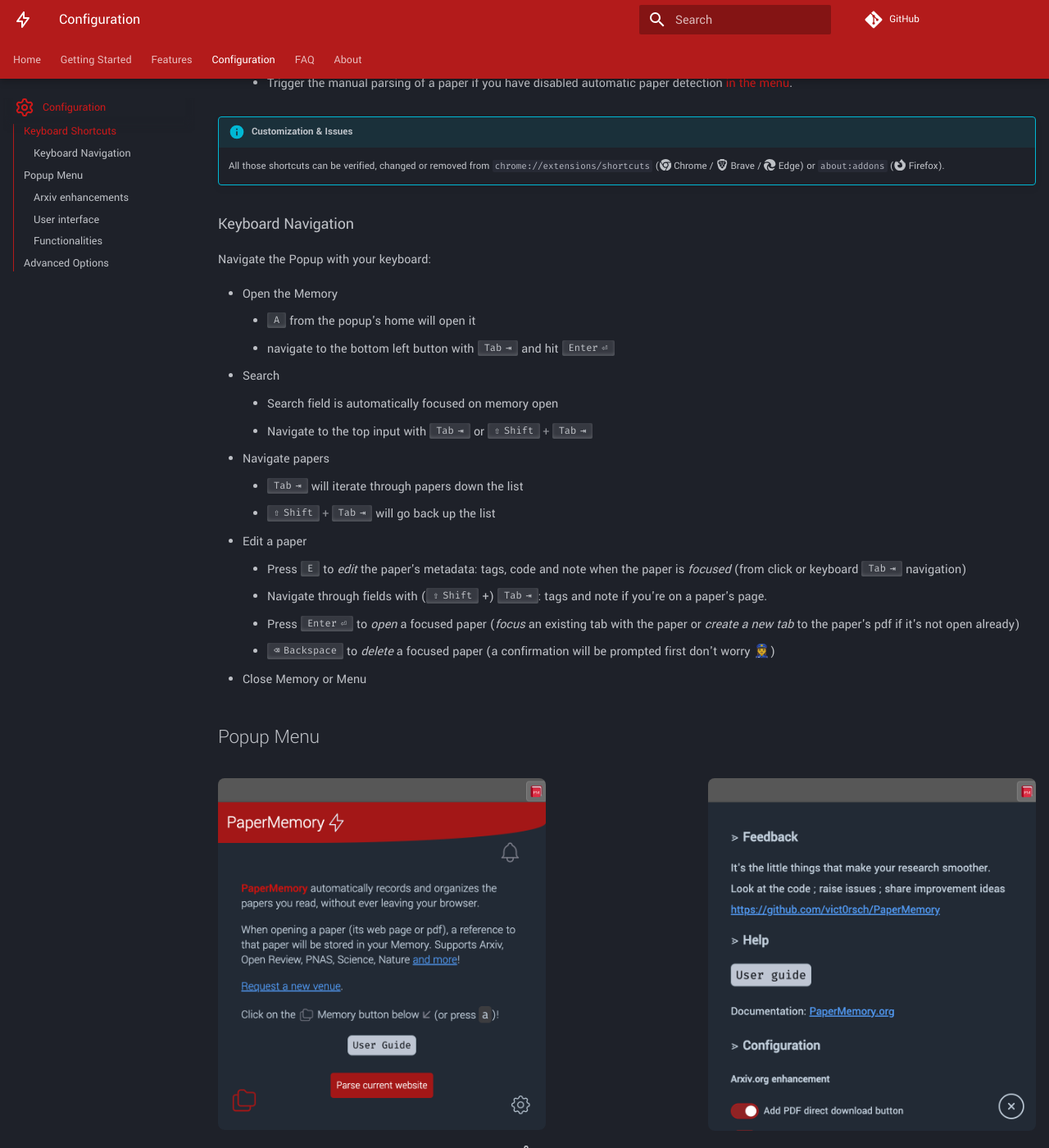
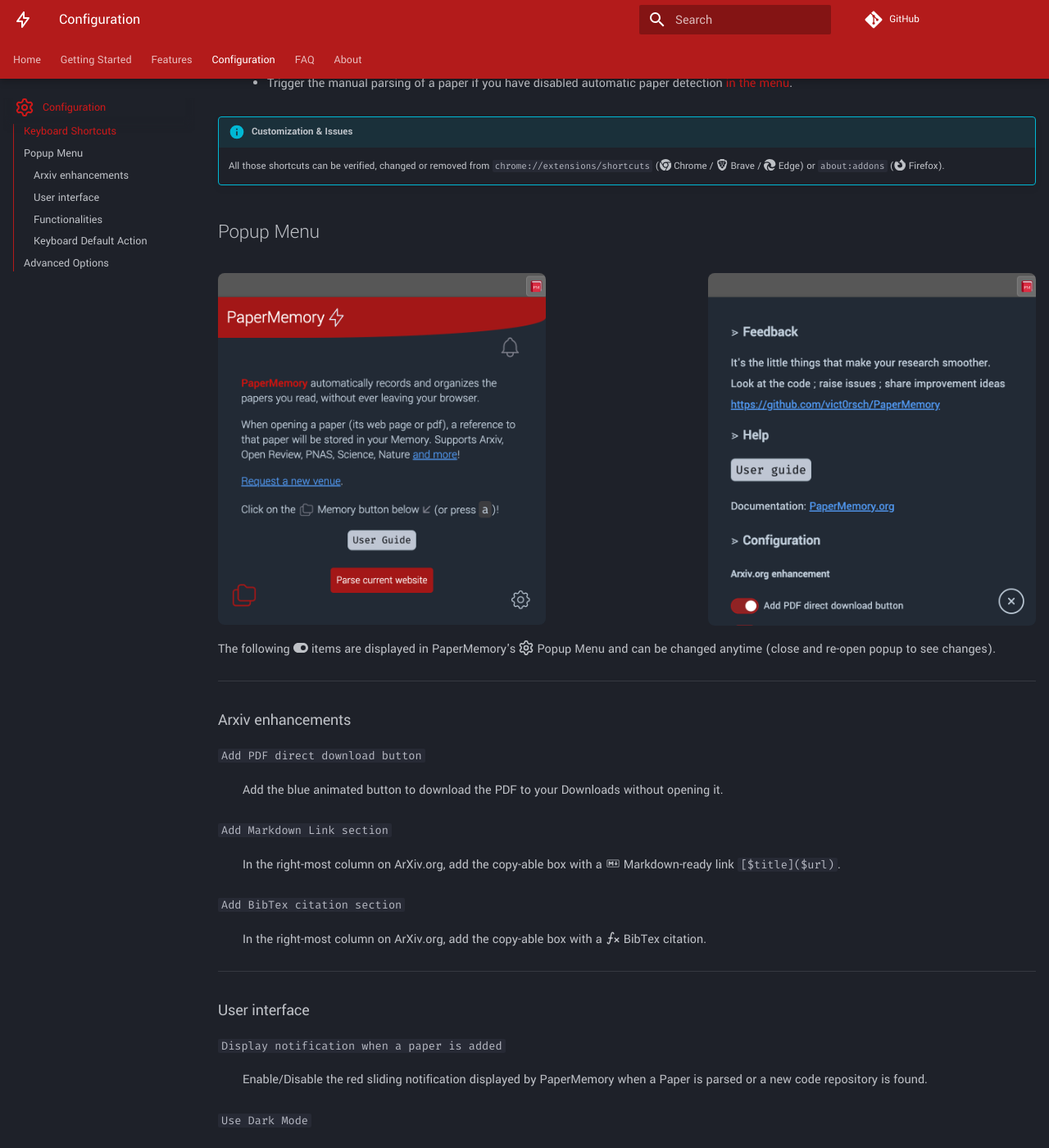
Before and after one commit to vict0rsch/PaperMemory, an MkDocs documentation site: the page built from docs/configuration.md, in a window 1280 px wide and 1400 px high, scrolled down 608 px. Shown: the whole window at 82% size. Built offline with MkDocs 1.6.1 and Material for MkDocs 9.7.7, drawn with Linux system fonts in a browser that asks for light colours; comment, search, counter and statistics services are not loaded; some of the changed text lies outside the part shown.

Commit message:
📝 docs: Update documentation with improved keyboard nav

````diff
--- a/docs/configuration.md
+++ b/docs/configuration.md
@@ -13,43 +13,21 @@
 
     Replace ++ctrl++ by ++cmd++ on a Mac.
 
-
-* Open the PaperMemory Popup
-    * :fontawesome-brands-apple: / :fontawesome-brands-windows: ▶️ ++ctrl+shift+"E"++
-    * :fontawesome-brands-linux: ▶️ ++ctrl+shift+"M"++
-* Download PDF of current paper
-    * :fontawesome-brands-apple: / :fontawesome-brands-windows: / :fontawesome-brands-linux: ▶️ ++ctrl+shift+"S"++
-    * If you have enabled this feature in the menu, the paper will be downloaded in your PaperMemoryStore (see thee [below](#paper-memory-store)).
-* Trigger paper parsing
-    * :fontawesome-brands-apple: / :fontawesome-brands-windows: / :fontawesome-brands-linux: ▶️ ++ctrl+shift+"P"++
-    * Trigger the manual parsing of a paper if you have disabled automatic paper detection [in the menu](#disable-automatic-parsing).
+-   Open the PaperMemory Popup
+    -   :fontawesome-brands-apple: / :fontawesome-brands-windows: ▶️ ++ctrl+shift+"E"++
+    -   :fontawesome-brands-linux: ▶️ ++ctrl+shift+"M"++
+-   Download PDF of current paper
+    -   :fontawesome-brands-apple: / :fontawesome-brands-windows: / :fontawesome-brands-linux: ▶️ ++ctrl+shift+"S"++
+    -   If you have enabled this feature in the menu, the paper will be downloaded in your PaperMemoryStore (see thee [below](#paper-memory-store)).
+-   Trigger paper parsing
+    -   :fontawesome-brands-apple: / :fontawesome-brands-windows: / :fontawesome-brands-linux: ▶️ ++ctrl+shift+"P"++
+    -   Trigger the manual parsing of a paper if you have disabled automatic paper detection [in the menu](#disable-automatic-parsing).
 
 !!! info "Customization & Issues"
 
     All those shortcuts can be verified, changed or removed from `chrome://extensions/shortcuts` (:fontawesome-brands-chrome: Chrome / :simple-brave: Brave / :fontawesome-brands-edge: Edge) or `about:addons` (:fontawesome-brands-firefox-browser: Firefox).
 
-### Keyboard Navigation
-
-Navigate the Popup with your keyboard:
-
-  * Open the Memory
-    * ++"A"++ from the popup's home will open it
-    * navigate to the bottom left button with ++tab++ and hit ++enter++
-  * Search
-    * Search field is automatically focused on memory open
-    * Navigate to the top input with ++tab++ or ++shift+tab++
-  * Navigate papers
-    * ++tab++ will iterate through papers down the list
-    * ++shift+tab++ will go back up the list
-  * Edit a paper
-    * Press ++e++ to _edit_ the paper's metadata: tags, code and note when the paper is *focused* (from click or keyboard ++tab++ navigation)
-      * Navigate through fields with (++shift++ +) ++tab++: tags and note if you're on a paper's page.
-    * Press ++enter++ to _open_ a focused paper (*focus* an existing tab with the paper or *create a new tab* to the paper's pdf if it's not open already)
-    * ++backspace++ to _delete_ a focused paper (a confirmation will be prompted first don't worry 👮‍♀️)
-  * Close Memory or Menu
-
 ## Popup Menu
-
 
 <p align="center" markdown>
 ![Popup](assets/popup.png){ align=left .popup-display }
@@ -66,15 +44,15 @@
 
 `Add PDF direct download button`
 
-:   Add the blue animated button to download the PDF to your Downloads without opening it.
+: Add the blue animated button to download the PDF to your Downloads without opening it.
 
 `Add Markdown Link section`
 
-:   In the right-most column on ArXiv.org, add the copy-able box with a :material-language-markdown-outline: Markdown-ready link `[$title]($url)`.
+: In the right-most column on ArXiv.org, add the copy-able box with a :material-language-markdown-outline: Markdown-ready link `[$title]($url)`.
 
 `Add BibTex citation section`
 
-:   In the right-most column on ArXiv.org, add the copy-able box with a :tabler-math-function: BibTex citation.
+: In the right-most column on ArXiv.org, add the copy-able box with a :tabler-math-function: BibTex citation.
 
 ---
 
@@ -82,66 +60,71 @@
 
 `Display notification when a paper is added`
 
-:   Enable/Disable the red sliding notification displayed by PaperMemory when a Paper is parsed or a new code repository is found.
+: Enable/Disable the red sliding notification displayed by PaperMemory when a Paper is parsed or a new code repository is found.
 
 `Use Dark Mode`
 
-:   Choose between light and dark mode for the Popup, Advanced Options and BibMatcher.
+: Choose between light and dark mode for the Popup, Advanced Options and BibMatcher.
 
 `Directly open the Memory when not on a Paper's page`
 
-:   This feature assumes that your primary reason to open PaperMemory -- when you're not on a paper's page -- is to look for a paper in your Memory and therefore directly opens it without you cliking on the :material-folder-multiple-outline: button or pressing ++a++.
+: This feature assumes that your primary reason to open PaperMemory -- when you're not on a paper's page -- is to look for a paper in your Memory and therefore directly opens it without you cliking on the :material-folder-multiple-outline: button or pressing ++a++.
 
 `Change paper tab titles`
 
-:   By default, PaperMemory will replace your browser's tab titles with the paper's title so they are more easily searched and bookmarked.
+: By default, PaperMemory will replace your browser's tab titles with the paper's title so they are more easily searched and bookmarked.
 
 `Add a link to SciRate in the popup`
 
-:   Add a :tabler-scirate: icon to your papers to open directly on [SciRate](https://scirate.com).
+: Add a :tabler-scirate: icon to your papers to open directly on [SciRate](https://scirate.com).
 
 `Add a link to arXiv Vanity in the popup`
 
-:   Add a :tabler-arxiv-vanity: icon to your papers to open directly on [ArXiv Vanity](https://www.arxiv-vanity.com/).
+: Add a :tabler-arxiv-vanity: icon to your papers to open directly on [ArXiv Vanity](https://www.arxiv-vanity.com/).
 
 `Add a link to ar5iv in the popup`
 
-:   Add a :tabler-ar5iv: icon to your papers to open directly on [ar5iv](https://ar5iv.labs.arxiv.org/).
+: Add a :tabler-ar5iv: icon to your papers to open directly on [ar5iv](https://ar5iv.labs.arxiv.org/).
 
 `Add a link to the HuggingFace paper page in the popup (Arxiv only)`
 
-:   Add a :tabler-hf-logo-transparent-darktheme: icon to your papers to open directly on [HuggingFace Papers](https://huggingface.co/papers).
-
+: Add a :tabler-hf-logo-transparent-darktheme: icon to your papers to open directly on [HuggingFace Papers](https://huggingface.co/papers).
 
 ### Functionalities
 
 `Include a paper's venue and year when available in the Markdown link`
 
-:   Choose between `[$title]($url)` and `[$title -- $venue ($year)]($url)` when creating the :material-language-markdown-outline: Markdown links for a paper (only if a venue is known).
+: Choose between `[$title]($url)` and `[$title -- $venue ($year)]($url)` when creating the :material-language-markdown-outline: Markdown links for a paper (only if a venue is known).
 
 `Favor PDFs for paper links (otherwise, links will point to a paper's abstract page)`
 
-:   Whenever a link is involved (:material-language-markdown-outline:, :tabler-external-link:, :octicons-link-24: etc.) prefer linking to the online PDF (if known) over the default HTML/Abstract page.
+: Whenever a link is involved (:material-language-markdown-outline:, :tabler-external-link:, :octicons-link-24: etc.) prefer linking to the online PDF (if known) over the default HTML/Abstract page.
 
 `Only record papers on their pdf pages, not from their abstracts`
 
-:   Prevent PaperMemory from recording *all* papers, but only those of which you open the PDF.
+: Prevent PaperMemory from recording _all_ papers, but only those of which you open the PDF.
 
 `Disable automatic recording of papers. You will have to manually open the popup and click a button`{ #disable-automatic-parsing }
 
-:   Prevent PaperMemory from recording *any* paper, you will have to trigger the parsing from the Popup or the [Keyboard Shortcut](./configuration.md#keyboard-shortcuts).
+: Prevent PaperMemory from recording _any_ paper, you will have to trigger the parsing from the Popup or the [Keyboard Shortcut](./configuration.md#keyboard-shortcuts).
 
 `When hitting Enter on a memory item, open a local PDF file when one is available instead of the the link to the paper.`
 
-:   Choose to open the local PDF file you have in your `Downloads/` (if any) instead of opening the online version of the PDF, when pressing ++enter++ on a paper in your Memory.
+: Choose to open the local PDF file you have in your `Downloads/` (if any) instead of opening the online version of the PDF, when pressing ++enter++ on a paper in your Memory.
 
 `Download pdfs to PaperMemory's folder in your Downloads to be able to open them instead of re-downloading.`{ #paper-memory-store }
 
-:   Enable the `PaperMemoryStore/` folder in your `Downloads/` to enable PaperMemory to handle local files instead of re-downloading online PDFs every time.
+: Enable the `PaperMemoryStore/` folder in your `Downloads/` to enable PaperMemory to handle local files instead of re-downloading online PDFs every time.
 
 `Enable parsing of arbitrary website by adding a button in the popup.`
 
-:   Adds the `Parse Current Website` button when on an unknown web page (*i.e.* not detected as a paper provider) to record arbitrary web pages to your Memory.
+: Adds the `Parse Current Website` button when on an unknown web page (_i.e._ not detected as a paper provider) to record arbitrary web pages to your Memory.
+
+### Keyboard Default Action
+
+Whenever you focus a paper in your memory (through ++tab++ or click), it's border will be highlighted. This means you can now use the keyboard shortcuts described in the [Keyboard Navigation section](./features.md#keyboard-navigation).
+
+From the Menu, you can also define a default keyboard shortcut to execute when typing ++enter++ on a paper.
 
 ## Advanced Options
 
@@ -151,36 +134,35 @@
 
 More customization options and features are available in the **Advanced Options page**:
 
-* Right click on the extension's button in your browser toolbar and select *Options*
-* Open the :octicons-gear-16: Popup Menu, scroll down and click on *Options page*.
-* Paste one of those URLs in your address bar
-  ```bash
-  # Chrome / Brave / Edge:
-  chrome-extension://ehchlpggdaffcncbeopdopnndhdjelbc/src/options/options.html
-  # Firefox:
-  moz-extension://05b6ef8a-7314-4c1d-a519-80f48a5794a6/src/options/options.html
-  ```
-
+-   Right click on the extension's button in your browser toolbar and select _Options_
+-   Open the :octicons-gear-16: Popup Menu, scroll down and click on _Options page_.
+-   Paste one of those URLs in your address bar
+    ```bash
+    # Chrome / Brave / Edge:
+    chrome-extension://ehchlpggdaffcncbeopdopnndhdjelbc/src/options/options.html
+    # Firefox:
+    moz-extension://05b6ef8a-7314-4c1d-a519-80f48a5794a6/src/options/options.html
+    ```
 
 `PapersWithCode preferences`
 
-:    Choose whether or not you enable unofficial repositories and if you have a preferred (Tensorflow / PyTorch) Deep Learning framework.
+: Choose whether or not you enable unofficial repositories and if you have a preferred (Tensorflow / PyTorch) Deep Learning framework.
 
 `Auto-tagging`
 
-:   Define a list of regexs to apply to `title` and `author` fields to automatically tag papers in your Memory.
+: Define a list of regexs to apply to `title` and `author` fields to automatically tag papers in your Memory.
 
 `Preprint matching`
 
-:   Trigger the preprint-matching process for your current memory: this will search for published versions of your ArXiv preprints. PaperMemory will continuously look for publications when you visit a preprint's ArXiv page, but this feature bulks the process for all preprints in your memory.
+: Trigger the preprint-matching process for your current memory: this will search for published versions of your ArXiv preprints. PaperMemory will continuously look for publications when you visit a preprint's ArXiv page, but this feature bulks the process for all preprints in your memory.
 
 `Select Sources`
 
-:   Select the paper sources you want PaperMemory to parse papers from.
+: Select the paper sources you want PaperMemory to parse papers from.
 
 `Data Management`
 
-:   Manage your data:
+: Manage your data:
 
     * export your memory as `.bib` or `.json` files
     * import an existing `.json` memory you have backed-up
@@ -189,4 +171,4 @@
 
 `Online synchronization`
 
-:   Enable [Online Synchronization](features.md#online-synchronization) by providing a Github Personal Access Token.
+: Enable [Online Synchronization](features.md#online-synchronization) by providing a Github Personal Access Token.
--- a/docs/features.md
+++ b/docs/features.md
@@ -78,7 +110,7 @@
 
 PaperMemory uses [Papers With Code](https://paperswithcode.com)'s [API](https://paperswithcode.com/api/v1/docs/) to discover code repositories for your paper.
 
-By default, PaperMemory only stores *official* code repositories. You can configure that (and a preferred framework) in the [Advanced Options](./configuration.md#advanced-options).
+By default, PaperMemory only stores _official_ code repositories. You can configure that (and a preferred framework) in the [Advanced Options](./configuration.md#advanced-options).
 
 ??? example "How it works"
 
@@ -148,19 +180,19 @@
 
 You can search for (partial) terms:
 
-* In a paper's authors, title and note.
-    * Split queries on spaces: `gan im` will look for: _all papers whose (title OR author) contain ("gan" AND "im")_
-* In a paper's code link
-    * Start the search query with `c:` to only search code links
-* Paper years
-    * Start the search query with `y: ${year}`, optionally with `,` separating requested years or starting with `>` or `<` to filter paper published after/before a given year (stricly)
-        * `y: 20,21,22` will display papers published in `2020 OR 2021 OR 2022`
-        * `y: <2015` will display papers published before (strictly) `2015`
-        * `y: >19` will display papers published after (strictly) `2019`
-* Paper tags
-    * Start the search query with `t:` to filter by tags
-    * `t: gan` will look for _all papers whose tag-list contains at least 1 tag containing "gan"_
-    * `t: gan tim` will look for _all papers whose tag-list contains (at least 1 tag containing "gan") AND (at least 1 tag containing "tim")_
+-   In a paper's authors, title and note.
+    -   Split queries on spaces: `gan im` will look for: _all papers whose (title OR author) contain ("gan" AND "im")_
+-   In a paper's code link
+    -   Start the search query with `c:` to only search code links
+-   Paper years
+    -   Start the search query with `y: ${year}`, optionally with `,` separating requested years or starting with `>` or `<` to filter paper published after/before a given year (stricly)
+        -   `y: 20,21,22` will display papers published in `2020 OR 2021 OR 2022`
+        -   `y: <2015` will display papers published before (strictly) `2015`
+        -   `y: >19` will display papers published after (strictly) `2019`
+-   Paper tags
+    -   Start the search query with `t:` to filter by tags
+    -   `t: gan` will look for _all papers whose tag-list contains at least 1 tag containing "gan"_
+    -   `t: gan tim` will look for _all papers whose tag-list contains (at least 1 tag containing "gan") AND (at least 1 tag containing "tim")_
 
 ### Preprint matching
 
@@ -213,7 +245,6 @@
 
     There's room for improvement here^, please contact me (an issue will do) if you want to help
 
-
 ### Parsing arbitrary websites
 
 ![Parse arbitrary website gif](assets/website.gif){ align=right .demo-gif }
@@ -222,7 +253,7 @@
 
 Just hit the `Parse Current Website` button and adjust the automatically-filled fields.
 
-A *website* will be exported as a BibTex entry like:
+A _website_ will be exported as a BibTex entry like:
 
 ```
 @misc{wolfe2023history,
@@ -236,12 +267,11 @@
 
 <p style="clear: both;"/>
 
-
 ## Bibliography tools
 
-* **Copy** the BibTex entry of the current paper from the Popup or any paper in your Memory by clicking the :tabler-math-function: icon
-* **Export** all papers with a given tag into a `.bib` file in the [Advanced Options](./configuration.md#advanced-options).
-* **Match** the ArXiv pre-prints of an existing `.bib` file to actual publications with PaperMemory's [BibMatcher](./getting-started.md#bibmatcher)
+-   **Copy** the BibTex entry of the current paper from the Popup or any paper in your Memory by clicking the :tabler-math-function: icon
+-   **Export** all papers with a given tag into a `.bib` file in the [Advanced Options](./configuration.md#advanced-options).
+-   **Match** the ArXiv pre-prints of an existing `.bib` file to actual publications with PaperMemory's [BibMatcher](./getting-started.md#bibmatcher)
 
 ## Local File Storage
 
@@ -249,19 +279,19 @@
 
 How it works:
 
-* Enable the feature from the :octicons-gear-16: Popup Menu
-* Click on the :tabler-file-download: Download button in the PaperMemory popup when reading a paper
-* The extension creates a `PaperMemoryStore/` folder in your `Downloads/`
-* PDFs are stored in there
-* When opening a paper from your Memory, if it is not already open in a tab, the extension will open a new tab (or your PDF reader, the Browser decides) to the local file instead of the paper's online pdf
+-   Enable the feature from the :octicons-gear-16: Popup Menu
+-   Click on the :tabler-file-download: Download button in the PaperMemory popup when reading a paper
+-   The extension creates a `PaperMemoryStore/` folder in your `Downloads/`
+-   PDFs are stored in there
+-   When opening a paper from your Memory, if it is not already open in a tab, the extension will open a new tab (or your PDF reader, the Browser decides) to the local file instead of the paper's online pdf
 
 **Limitations**:
 
 <div class="annotate" markdown>
 
-* PaperMemory can *only access folders in your Downloads* so the storage *has* to happen there
-* It relies on **title matching** to 1/ Open a local file from the Memory 2/ Detect if a currently open file is a known paper to display the Popup. Make sure to have the title in your custom title function.
-* If you move files or rename them altering the titles they may not be detected anymore (1).
+-   PaperMemory can _only access folders in your Downloads_ so the storage _has_ to happen there
+-   It relies on **title matching** to 1/ Open a local file from the Memory 2/ Detect if a currently open file is a known paper to display the Popup. Make sure to have the title in your custom title function.
+-   If you move files or rename them altering the titles they may not be detected anymore (1).
 
 </div>
 
@@ -286,7 +316,6 @@
 
     Syncing does NOT turn PaperMemory into a multi-user tool: in its current state, PaperMemory will NOT handle conflicts or concurrent writes to the remote data. Any conflict will result in potential loss of data.
 
-
 ## Privacy
 
 None of your data ever leaves your computer, except when you enable Gist Synchronization.
````
Also changed, not shown: other parts of docs/features.md (+34 -2 lines), contributing.md (+43 -16 lines), docs/index.md (+28 -29 lines).
